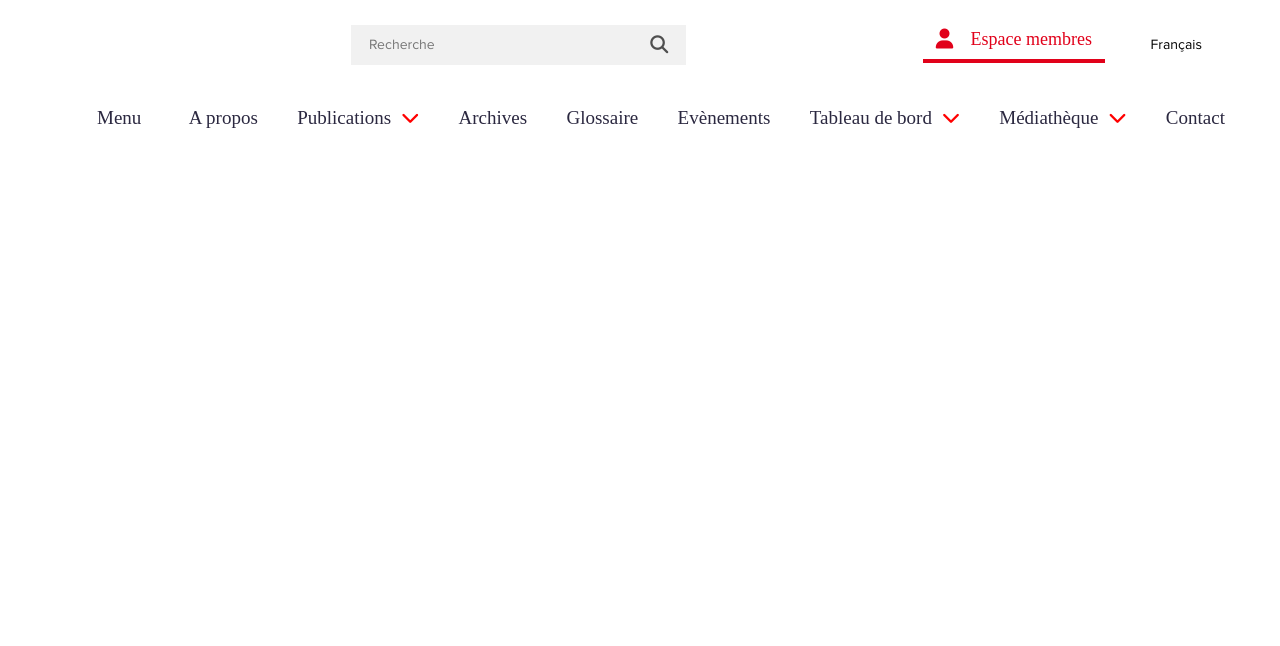
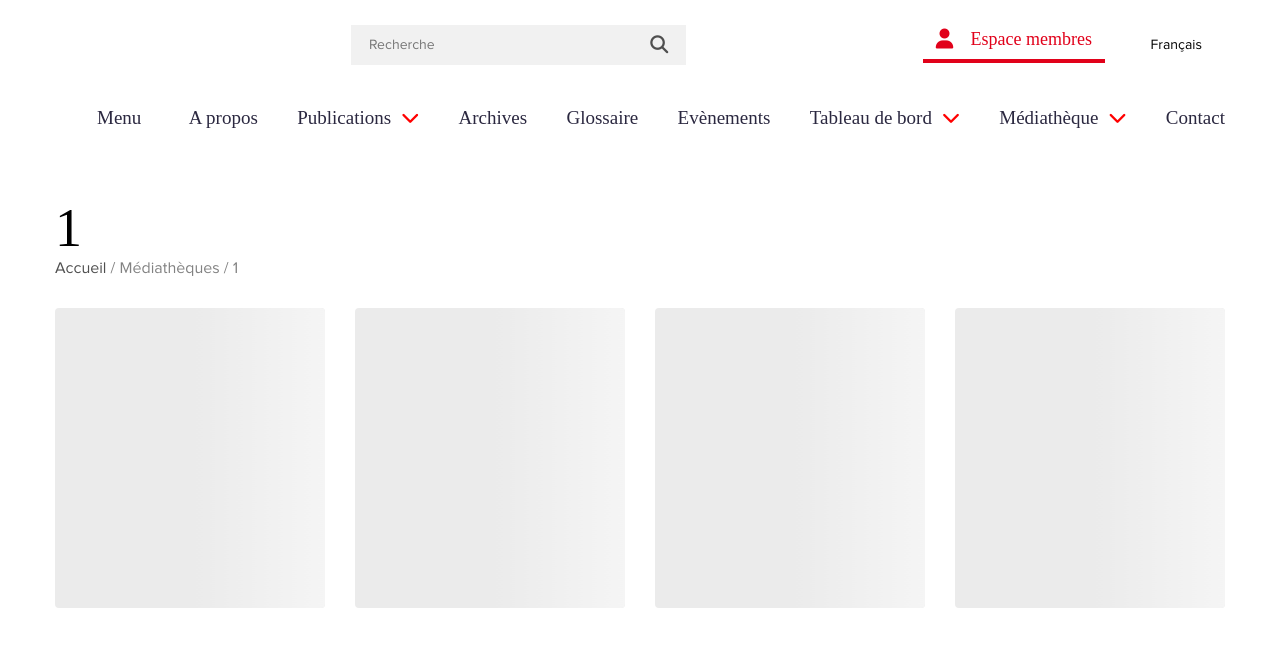
Before and after one commit to tarekguermazi/buildfront0602, a React (Create React App) app: page /Mediatheque/type/1 in a window 1280 px wide. Shown: the top 646 px of the page. Built offline with nearby package versions, Linux system fonts and the light colour scheme.

Commit message:
content-layout

```diff
--- a/src/view/Médiathèque/shared/SpecificEntityList.tsx
+++ b/src/view/Médiathèque/shared/SpecificEntityList.tsx
@@ -1,11 +1,57 @@
 import React from 'react'
 import { useParams } from 'react-router-dom'
+import styled from 'styled-components'
+import "react-loading-skeleton/dist/skeleton.css";
+
+
+// COMPONENTS
+import BreadCrumbs from 'src/view/shared/BreadCrumbs';
+import Skeleton from 'react-loading-skeleton';
 
 export default function SpecificEntityList() {
-    let params = useParams();
+    const params = useParams();
+    const param = params.entity_type;
+
     return (
         <section>
+            <div className='app__contenu'>
+                <section className='wideContent'>
+                    <h1>{param}</h1>
+                    <BreadCrumbs view={"Médiathèques / " + param} />
 
+                    <MainLoadingLayout>
+                        <Skeleton height={300} width={270} />
+                        <Skeleton height={300} width={270} />
+                        <Skeleton height={300} width={270} />
+                        <Skeleton height={300} width={270} />
+                    </MainLoadingLayout>
+
+                    <MainLayout>
+
+                    </MainLayout>
+                </section>
+            </div>
         </section>
     )
 }
+
+
+const MainLoadingLayout = styled.section`
+    width: 100%;
+    margin: 2rem 0;
+
+    display: flex;
+    flex-direction: row;
+    align-items: center;
+    justify-content: space-between;
+
+    .react-loading-skeleton{
+        width: 100%;
+        height: 200px;
+    }
+`;
+
+const MainLayout = styled.section`
+    width: 100%;
+    margin: 2rem 0;
+`;
```
